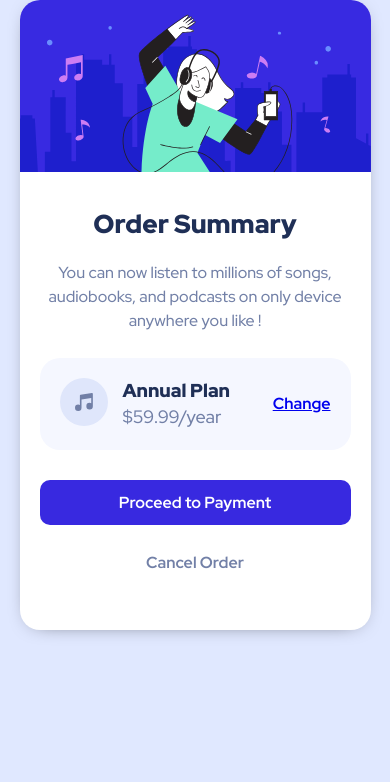
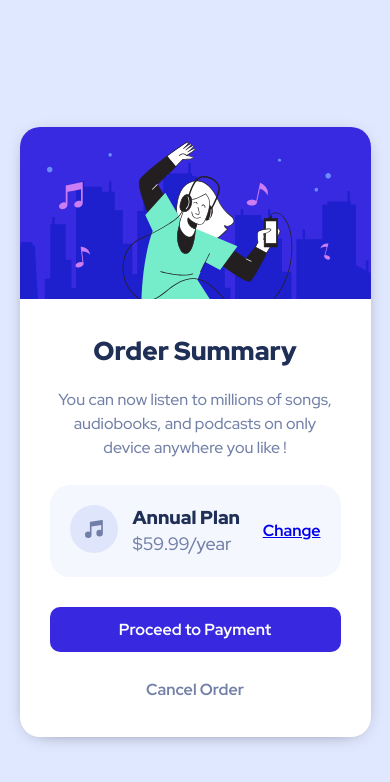
Before and after one commit to creadordeloscielos/order-summary-component-main, a plain HTML site: page index.html in a window 390 px wide. Drawn offline with Linux system fonts and the light colour scheme.

Commit message:
Add files via upload

```diff
--- a/index.html
+++ b/index.html
@@ -11,8 +11,11 @@
 </head>
 <body>
 
-    <div class="wrapper dp-flex">
+    <div class="container dp-flex">
+
         <div class="card">
+            <img src="media/imagenes/pattern-background-desktop.svg" alt="wave-desktop" class="wave">
+            <img src="media/imagenes/pattern-background-mobile.svg" alt="wave-mobile" class="wave-mobile">
             <div class="card-body">
                 <div class="card-header">
                     <img src="media/imagenes/illustration-hero.svg" alt="img-header">
--- a/sass/_base.scss
+++ b/sass/_base.scss
@@ -49,8 +49,6 @@ h3 {
 .wave-mobile{
   display: none;
 }
-
-
 
 .card {
   width: 450px;
@@ -160,8 +158,14 @@ h3 {
   .wave-mobile{
     display: none;
   }
+
   .wave{
     display: none
+  }
+
+  .container {
+    padding: 10px 0px;
+
   }
 }
 
@@ -173,7 +177,7 @@ h3 {
   }
 
   .card-content {
-    padding: 30px 20px;
+    padding: 30px 30px 10px 30px;
   }
 
 
```
Also changed, not shown: css/css.css, 1 other file.
